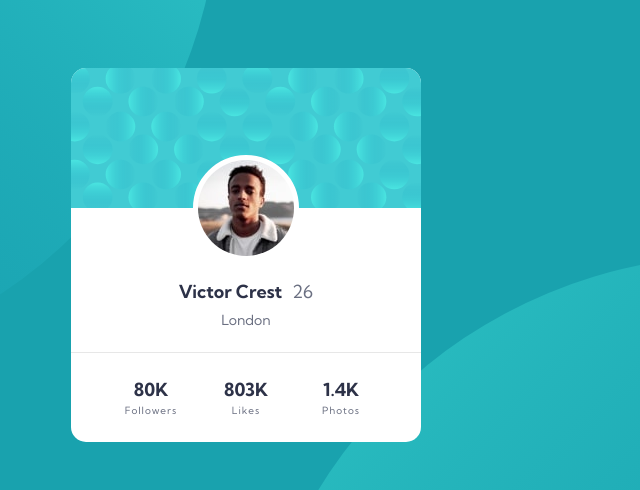
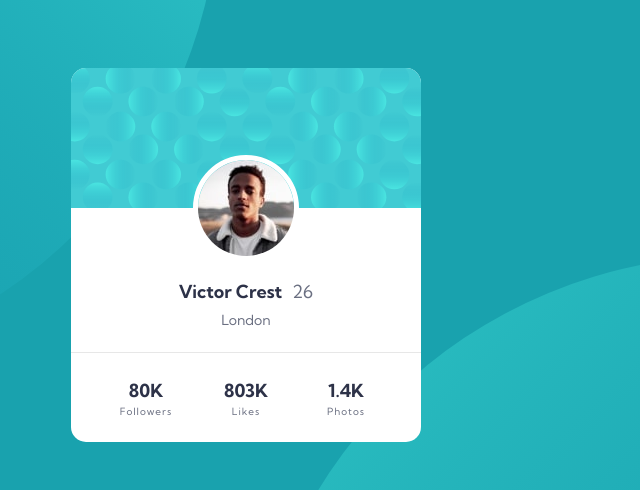
Before and after one commit to lmac-1/profile-card-component, a plain HTML site: page index.html in a window 1280 px wide. Shown: the part 145-635 px from the top of the page, 394-1034 px from the left. Drawn offline with Linux system fonts and the light colour scheme.

Commit message:
Changes based on feedback from front end mentor

```diff
--- a/css/styles.css
+++ b/css/styles.css
@@ -45,6 +45,14 @@ main {
     border-radius: 15px;
     /* So that the header background image doesn't go over border radius */
     overflow: hidden;
+    display: flex;
+    flex-direction: column;
+}
+
+.card-content {
+    display: flex;
+    flex-direction: column;
+    flex: 1;
 }
 
 .card-header {
@@ -67,9 +75,9 @@ main {
 }
 
 .personal-information {
-    height: 145px;
     border-bottom: 1px solid #E7E7E7;
     padding-top: 70px;
+    padding-bottom: 21px;
     text-align: center;
 }
 
@@ -91,15 +99,13 @@ main {
 
 .location {
     font-size: 14px;
-    padding-bottom: 26px;
     color: var(--dark-gray-blue);
 }
 
 .card-stats {
-    height: 87px;
-    padding: 0 50px;
+    padding: 0 25px;
     margin: auto 0;
-    justify-content: space-between;
+    justify-content: space-around;
     align-items: center;
     display: flex;
     text-align: center;
```
Also changed, not shown: index.html (indentation only).
